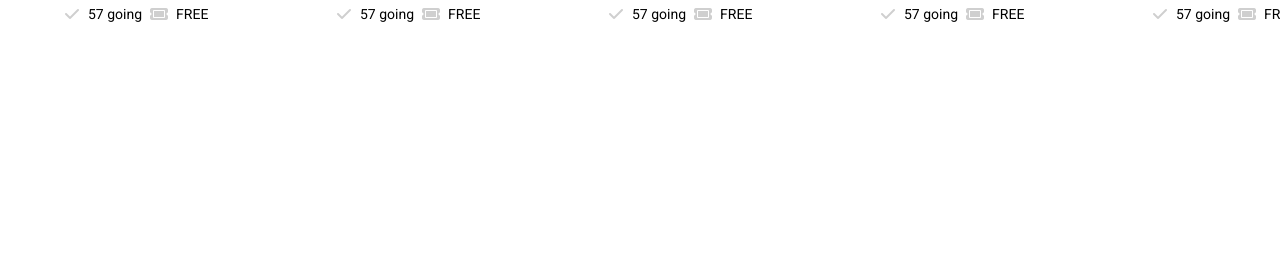
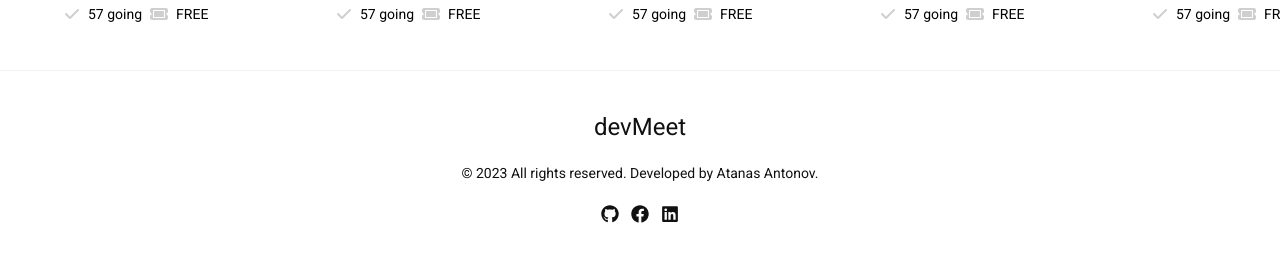
Before and after one commit to AntonovAtanas/DevMeet, a React (Vite) app: page / in a window 1280 px wide. Shown: the part 783-1037 px from the top of the page. Before the commit the page ends 805 px from the top, so only its background shows below. Built offline with nearby package versions, Linux system fonts and the light colour scheme.

Commit message:
Add footer component

```diff
--- a/src/App.jsx
+++ b/src/App.jsx
@@ -2,15 +2,16 @@ import { useState } from 'react';
 import './App.css';
 import Header from './core/Header/Header';
 import Home from './features/Home/Home';
+import Footer from './core/Footer/Footer';
 
 function App() {
-    const [count, setCount] = useState(0);
     return (
         <div className="container">
             <Header />
             <main>
                 <Home />
             </main>
+            <Footer />
         </div>
     );
 }
--- /dev/null
+++ b/src/core/Footer/Footer.jsx
@@ -0,0 +1,44 @@
+import './footer.css';
+
+export default function Footer() {
+    const year = new Date().getFullYear();
+    return (
+        <div class="footer-container">
+            <div className="separator"></div>
+            <p className="footer-title">devMeet</p>
+            <p className="footer-sub-title">
+                © {year} All rights reserved. Developed by Atanas Antonov.
+            </p>
+            <div className="social-media">
+                <a href="https://github.com/AntonovAtanas">
+                    <svg
+                        xmlns="http://www.w3.org/2000/svg"
+                        viewBox="0 0 496 512"
+                        className="social-icon"
+                    >
+                        <path d="M165.9 397.4c0 2-2.3 3.6-5.2 3.6-3.3.3-5.6-1.3-5.6-3.6 0-2 2.3-3.6 5.2-3.6 3-.3 5.6 1.3 5.6 3.6zm-31.1-4.5c-.7 2 1.3 4.3 4.3 4.9 2.6 1 5.6 0 6.2-2s-1.3-4.3-4.3-5.2c-2.6-.7-5.5.3-6.2 2.3zm44.2-1.7c-2.9.7-4.9 2.6-4.6 4.9.3 2 2.9 3.3 5.9 2.6 2.9-.7 4.9-2.6 4.6-4.6-.3-1.9-3-3.2-5.9-2.9zM244.8 8C106.1 8 0 113.3 0 252c0 110.9 69.8 205.8 169.5 239.2 12.8 2.3 17.3-5.6 17.3-12.1 0-6.2-.3-40.4-.3-61.4 0 0-70 15-84.7-29.8 0 0-11.4-29.1-27.8-36.6 0 0-22.9-15.7 1.6-15.4 0 0 24.9 2 38.6 25.8 21.9 38.6 58.6 27.5 72.9 20.9 2.3-16 8.8-27.1 16-33.7-55.9-6.2-112.3-14.3-112.3-110.5 0-27.5 7.6-41.3 23.6-58.9-2.6-6.5-11.1-33.3 2.6-67.9 20.9-6.5 69 27 69 27 20-5.6 41.5-8.5 62.8-8.5s42.8 2.9 62.8 8.5c0 0 48.1-33.6 69-27 13.7 34.7 5.2 61.4 2.6 67.9 16 17.7 25.8 31.5 25.8 58.9 0 96.5-58.9 104.2-114.8 110.5 9.2 7.9 17 22.9 17 46.4 0 33.7-.3 75.4-.3 83.6 0 6.5 4.6 14.4 17.3 12.1C428.2 457.8 496 362.9 496 252 496 113.3 383.5 8 244.8 8zM97.2 352.9c-1.3 1-1 3.3.7 5.2 1.6 1.6 3.9 2.3 5.2 1 1.3-1 1-3.3-.7-5.2-1.6-1.6-3.9-2.3-5.2-1zm-10.8-8.1c-.7 1.3.3 2.9 2.3 3.9 1.6 1 3.6.7 4.3-.7.7-1.3-.3-2.9-2.3-3.9-2-.6-3.6-.3-4.3.7zm32.4 35.6c-1.6 1.3-1 4.3 1.3 6.2 2.3 2.3 5.2 2.6 6.5 1 1.3-1.3.7-4.3-1.3-6.2-2.2-2.3-5.2-2.6-6.5-1zm-11.4-14.7c-1.6 1-1.6 3.6 0 5.9 1.6 2.3 4.3 3.3 5.6 2.3 1.6-1.3 1.6-3.9 0-6.2-1.4-2.3-4-3.3-5.6-2z" />
+                    </svg>
+                </a>
+                <a href="https://www.facebook.com/atanas.antonow/">
+                    <svg
+                        xmlns="http://www.w3.org/2000/svg"
+                        viewBox="0 0 512 512"
+                        className="social-icon"
+                    >
+                        <path d="M504 256C504 119 393 8 256 8S8 119 8 256c0 123.78 90.69 226.38 209.25 245V327.69h-63V256h63v-54.64c0-62.15 37-96.48 93.67-96.48 27.14 0 55.52 4.84 55.52 4.84v61h-31.28c-30.8 0-40.41 19.12-40.41 38.73V256h68.78l-11 71.69h-57.78V501C413.31 482.38 504 379.78 504 256z" />
+                    </svg>
+                </a>
+                <a href="https://www.linkedin.com/in/atanas-antonov-81494228a">
+                    <svg
+                        xmlns="http://www.w3.org/2000/svg"
+                        height="1em"
+                        viewBox="0 0 448 512"
+                        className="social-icon"
+                    >
+                        <path d="M416 32H31.9C14.3 32 0 46.5 0 64.3v383.4C0 465.5 14.3 480 31.9 480H416c17.6 0 32-14.5 32-32.3V64.3c0-17.8-14.4-32.3-32-32.3zM135.4 416H69V202.2h66.5V416zm-33.2-243c-21.3 0-38.5-17.3-38.5-38.5S80.9 96 102.2 96c21.2 0 38.5 17.3 38.5 38.5 0 21.3-17.2 38.5-38.5 38.5zm282.1 243h-66.4V312c0-24.8-.5-56.7-34.5-56.7-34.6 0-39.9 27-39.9 54.9V416h-66.4V202.2h63.7v29.2h.9c8.9-16.8 30.6-34.5 62.9-34.5 67.2 0 79.7 44.3 79.7 101.9V416z" />
+                    </svg>
+                </a>
+            </div>
+        </div>
+    );
+}
--- /dev/null
+++ b/src/core/Footer/footer.css
@@ -0,0 +1,40 @@
+.separator {
+    width: 100%;
+    height: 1px;
+    opacity: 30%;
+    background-color: #cfcfcf;
+}
+
+.footer-container {
+    display: flex;
+    justify-content: center;
+    text-align: center;
+    flex-direction: column;
+    gap: 24px;
+}
+
+.footer-title {
+    color: #111111;
+    font-size: 24px;
+    margin-bottom: 0;
+    margin-top: 18px;
+}
+
+.footer-sub-title {
+    color: #111111;
+    font-size: 14px;
+    margin: 0;
+}
+
+.social-media {
+    display: flex;
+    justify-content: center;
+    gap: 12px;
+    margin-bottom: 30px;
+}
+
+.social-icon {
+    height: 18px;
+    width: 18px;
+    fill: #111111;
+}
```
